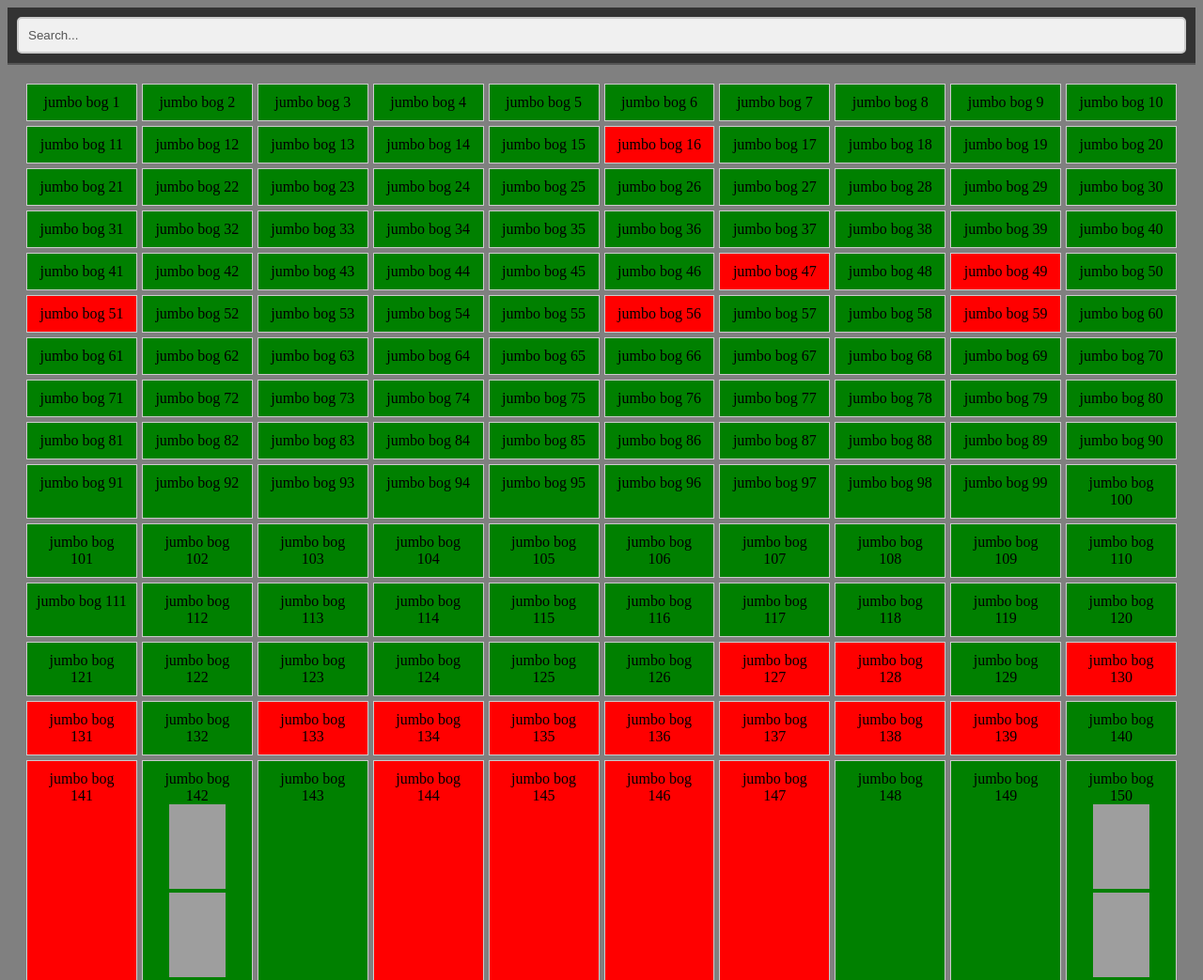
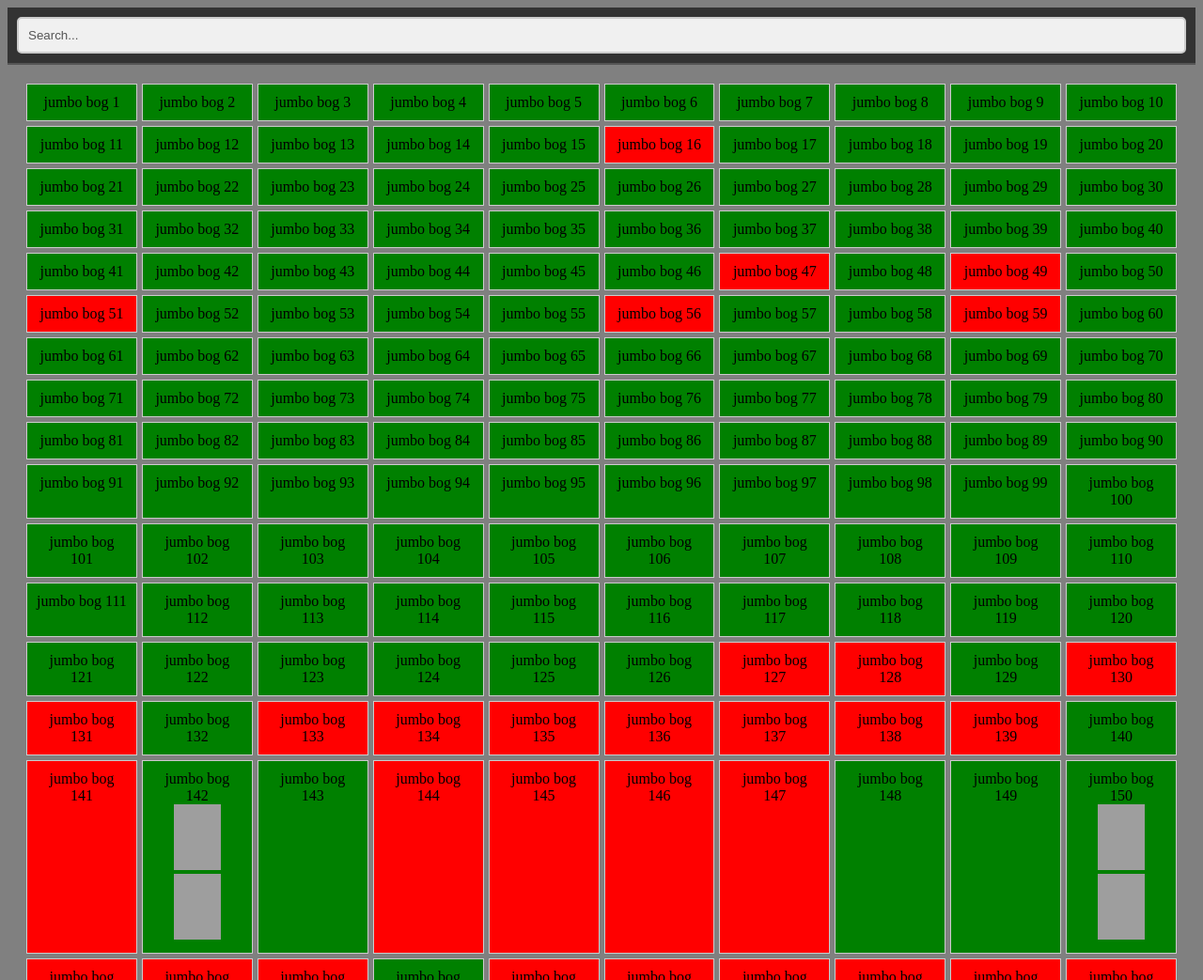
Before and after one commit to Fbamse2/Jumbo-Bog, a plain HTML site: page index.html in a window 1280 px wide. Shown: the top 1043 px of the page at 94% size. Drawn offline with Linux system fonts and the light colour scheme; grey boxes are pictures that could not be loaded.

Commit message:
Update index.html

```diff
--- a/index.html
+++ b/index.html
@@ -114,8 +114,8 @@
 
         .image_size
         {
-            width: 60px;
-            height: 90px;
+            width: 50px;
+            height: 70px;
         }
 
     </style>
```
